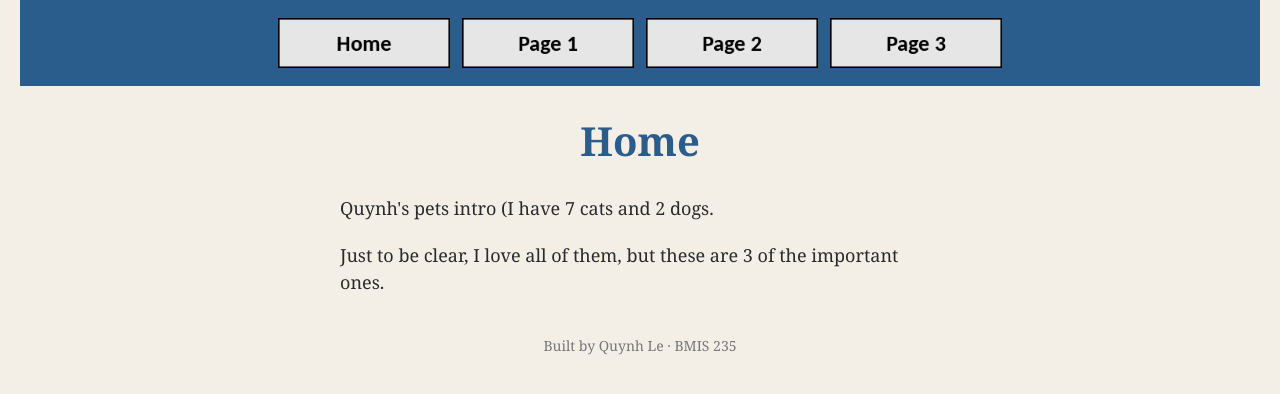
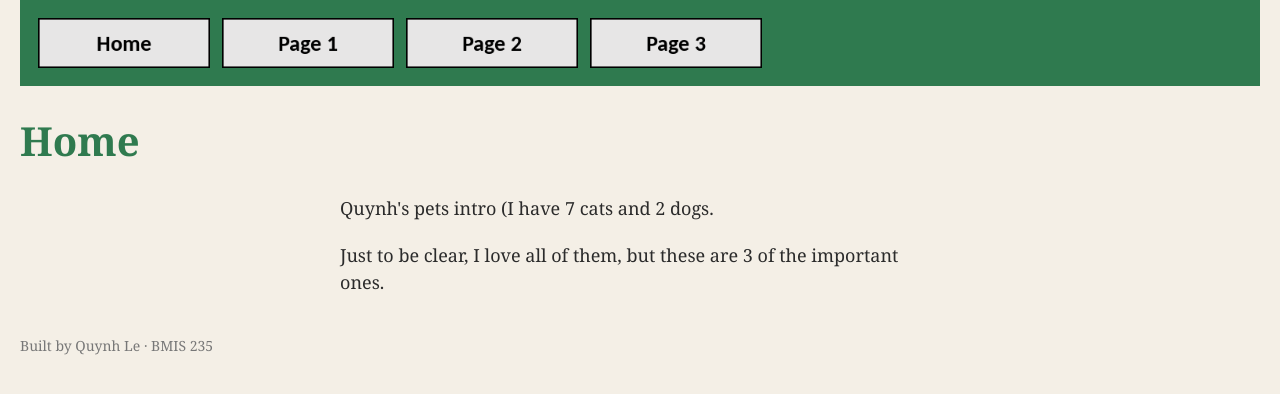
Before and after one commit to QuynhLe-7/bmis235-html-3, a plain HTML site: page index.html in a window 1280 px wide. Drawn offline with Linux system fonts and the light colour scheme.

Commit message:
Update color and text alignment in styles.css

```diff
--- a/styles.css
+++ b/styles.css
@@ -19,9 +19,9 @@ body {
 
 /* the menu at the top of every page */
 nav {
-    background-color: #2b5d8c;
+    background-color: #2f7a4f;
     padding: 14px;
-    text-align: center;
+    text-align: Georgia;
 }
 
 /* every image inside the menu is forced to the same height.
@@ -39,8 +39,8 @@ nav a {
 }
 
 h1 {
-    color: #2b5d8c;
-    text-align: center;
+    color: #2f7a4f;
+    text-align: Georgia;
     font-size: 40px;
 }
 
@@ -52,7 +52,7 @@ p {
 }
 
 footer {
-    text-align: center;
+    text-align: Georgia;
     font-size: 14px;
     color: #777777;
     margin-top: 40px;
```
